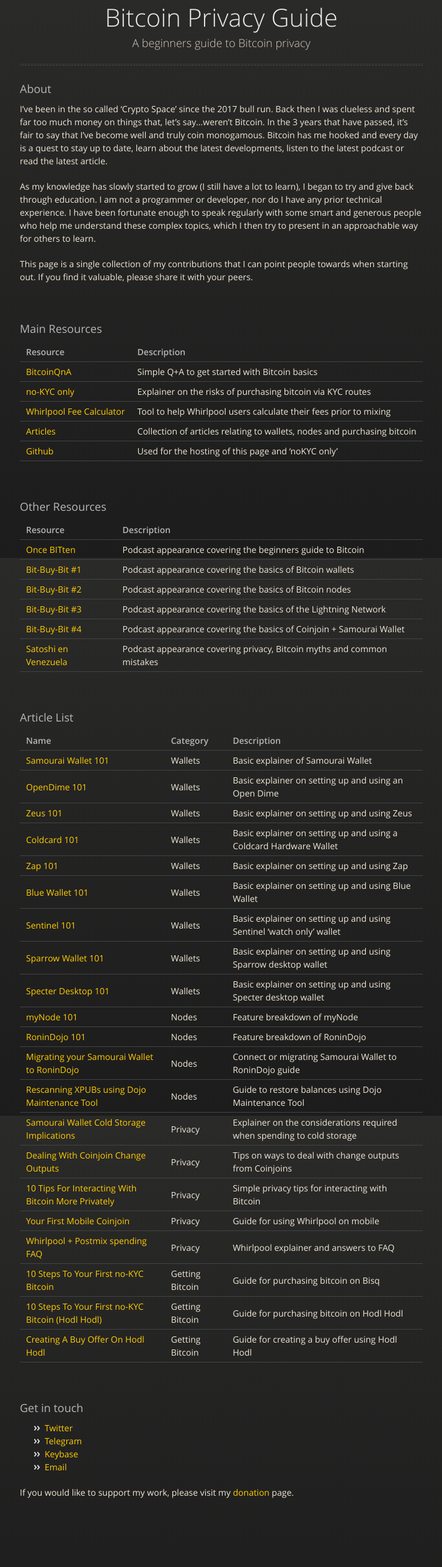
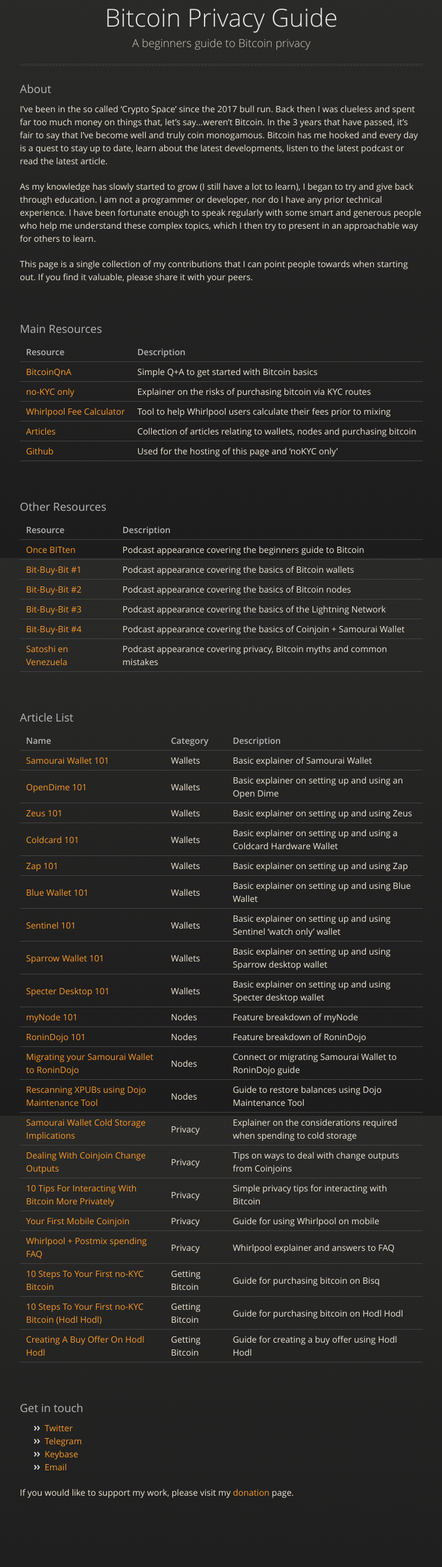
Before and after one commit to BitcoinQnA/BitcoinPrivacyGuide, a Jekyll site: the page built from index.md, in a window 1280 px wide. Shown: the whole page at 62% size, without its empty margins (283-996 px from the left). Built offline with Jekyll 4.4.1, drawn with Linux system fonts in a browser that asks for light colours; our own code applies the rules of GitHub Pages for plain Markdown files.

Commit message:
Update jekyll-theme-midnight.scss

```diff
--- a/_sass/jekyll-theme-midnight.scss
+++ b/_sass/jekyll-theme-midnight.scss
@@ -50,7 +50,7 @@ h3 {
 }
 
 a {
-  color:#ffcc00;
+  color:#f99925;
   font-weight:400;
   text-decoration:none;
 
```
